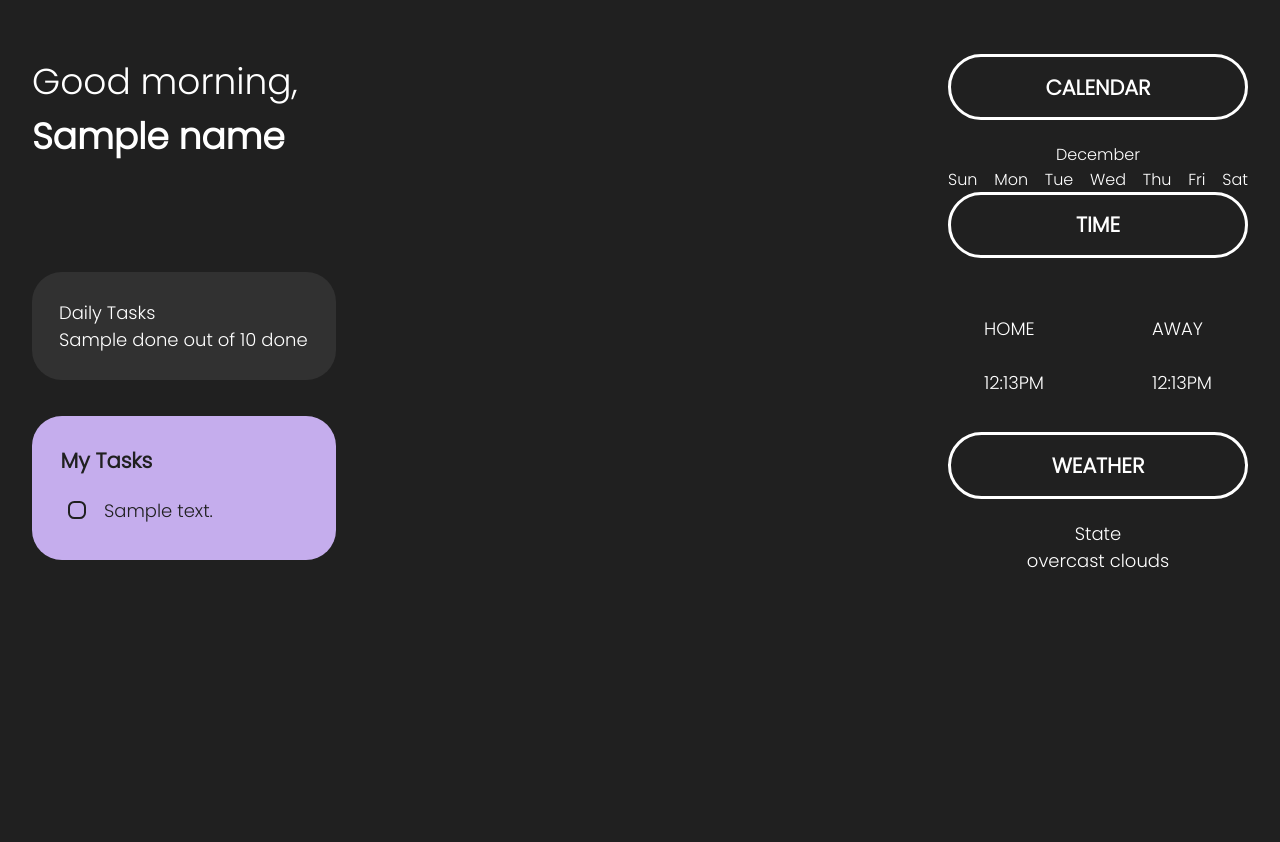
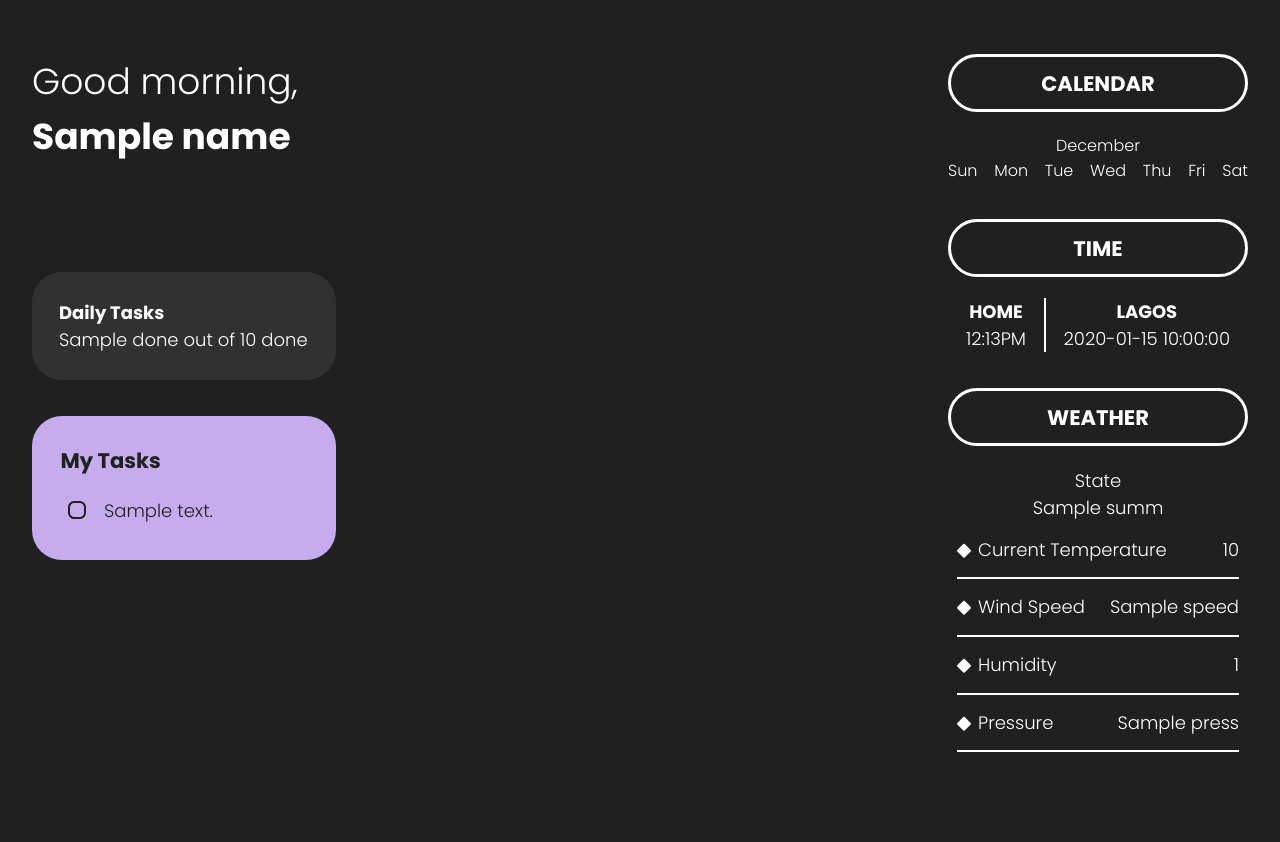
Before and after one commit to Andrea-Ozuem/my-space, a Flask app: template app/templates/index.html in a window 1280 px wide. Shown: the part 45-887 px from the top of the page. Before the commit the page ends 613 px from the top, so only its background shows below. Run offline with Flask 3, Linux system fonts and the light colour scheme; the template is opened without the code that fills it: most values are stand-ins (such as "Sample title", 1, 10 or a date in 2020); parts of the project's set-up code (start-up, migrations or seed data) failed here and were passed over; some libraries are stand-ins or nearby versions.

Commit message:
feat: Add apis for widgets

```diff
--- a/app/app.py
+++ b/app/app.py
@@ -1,8 +1,10 @@
 #!/usr/bin/python3
+from datetime import datetime
 from models import storage
 from models.user import User
 from models.tasks import Tasks
 from flask import Flask, render_template
+import requests
 import os
 
 
@@ -17,12 +19,35 @@ def main():
     else:
         tasks = user.tasks()
     done = [task for task in tasks if task.completed == 1]
+    description, temp, humidity, pressure, speed, away = get_weather(user)
+
+    now = datetime.now()
+    home = now.strftime("%H:%M")
+
     return render_template('index.html',
                            name=user.first_name,
                            tasks=tasks, total=len(tasks),
-                           done=len(done))
+                           done=len(done), t=temp, humid=humidity, press=pressure, speed=speed, summ=description, home=home, away=away)
 
 # Research o using external apis in  flask app
+
+def get_weather(user):
+    # api = getenv('WEATHER_KEY', None)
+    country = user.country
+    city = user.city
+    api = 'e6073d242a72d509b55819a4e455fb5f'
+    endpoint = 'https://api.openweathermap.org/data/2.5/weather?q={},{}&limit=1&appid={}'.format(city, country, api)
+    r = requests.get(endpoint).json()
+    description = r.get('weather')[0].get('description')
+    temp = r.get('main').get('temp')
+    humidity = r.get('main').get('humidity')
+    pressure = r.get('main').get('pressure')
+    speed = r.get('wind').get('speed')
+
+    time = requests.get('https://timeapi.io/api/Time/current/zone?timeZone=Africa/Lagos').json()
+    time = r.get('time')
+    # do also for home
+    return (description, temp, humidity, pressure, speed, time)
 
 
 if __name__ == "__main__":
--- a/app/static/style.css
+++ b/app/static/style.css
@@ -63,10 +63,13 @@ header {
     padding: 0.5em;
 }
 
+.bold {
+    font-weight: 700;
+}
 /* Widget section */
 .widget h3{
     border: 3px solid white;
-    padding: 0.7em 0;
+    padding: 0.5em 0;
     margin-bottom: 1em;
     text-align: center;
     border-radius: 40px;
@@ -77,6 +80,11 @@ header {
     width: 300px;
 }
 
+.widget {
+    margin-bottom: 2em;
+}
+
+/* Calendar */
 .calendar {
     text-align: center;
     font-size: var(--ff-size);
@@ -87,12 +95,44 @@ header {
     justify-content: space-between;
 }
 
+/* Time */
 .time {
-    padding: 2em;
+    padding: 0 1em;
+    text-align: center;
 }
 
+.vl {
+    border-left: 2px solid white;
+    height: inherit;
+}
+
+
+/* Weather */
 .weather-sum {
     text-align: center;
+}
+
+.weather {
+    padding: 0 0.5em;
+}
+
+.stat {
+    padding-top: 0.8em;
+    padding-bottom: 0.8em;
+    border-bottom: 2px solid white;
+}
+
+.stat p:first-child:before {
+    font-family: "Font Awesome 5 Free";
+    font-weight: 900;
+    content: "\f219";
+    display: inline-block;
+    font-style: normal;
+    font-variant: normal;
+    text-rendering: auto;
+    -webkit-font-smoothing: antialiased;
+    margin-right: 0.5em;
+    font-size: 14px;
 }
 
 /* info section */
--- a/app/templates/index.html
+++ b/app/templates/index.html
@@ -8,7 +8,7 @@
     <script src="https://kit.fontawesome.com/94fe2c2c98.js" crossorigin="anonymous"></script>
     <link rel="preconnect" href="https://fonts.googleapis.com">
     <link rel="preconnect" href="https://fonts.gstatic.com" crossorigin>
-    <link href="https://fonts.googleapis.com/css2?family=Poppins:wght@300&display=swap" rel="stylesheet">
+    <link href="https://fonts.googleapis.com/css2?family=Poppins:wght@300;700&display=swap" rel="stylesheet">
     <title>My Space</title>
 </head>
 <body>
@@ -22,10 +22,10 @@
 
     <div class="container flex">
         <div class="info">
-            <h2>Good morning, <br> <span class="accent">{{ name }}</span></h2>
+            <h2>Good morning, <br> <span class="accent bold">{{ name }}</span></h2>
             <!-- <h1>Yay! Almost Done</h1> -->
             <div class="summary">
-                <p>Daily Tasks</p>
+                <p class="bold">Daily Tasks</p>
                 <p>{{ done }} out of {{ total }} done</p>
             </div>
             <div class="tasks">
@@ -64,12 +64,13 @@
                 <h3>TIME</h3>
                 <div class="time">
                     <div class="home">
-                        HOME <br><br>
+                        <p class="bold">HOME</p>
                         12:13PM
                     </div>
+                    <div class="vl"></div>
                     <div class="away">
-                        AWAY <br><br>
-                        12:13PM
+                        <p class="bold">LAGOS</p>
+                        {{ time }}
                     </div>
                 </div>
             </div>
@@ -77,10 +78,25 @@
                 <h3>WEATHER</h3>
                 <div class="weather-sum">
                     <p>State</p>
-                    <p>overcast clouds</p>
+                    <p>{{ summ }}</p>
                 </div>
                 <div class="weather">
-
+                    <div class="stat flex">
+                        <p>Current Temperature</p>
+                        <p>{{ temp }}</p>
+                    </div>
+                    <div class="stat flex">
+                        <p>Wind Speed</p>
+                        <p>{{ speed }}</p>
+                    </div>
+                    <div class="stat flex">
+                        <p>Humidity</p>
+                        <p>{{ humid }}</p>
+                    </div>
+                    <div class="stat flex">
+                        <p>Pressure</p>
+                        <p>{{ press }}</p>
+                    </div>
                 </div>
             </div>
         </div>
```
Also changed, not shown: app/static/main.js (+13 -3 lines).
